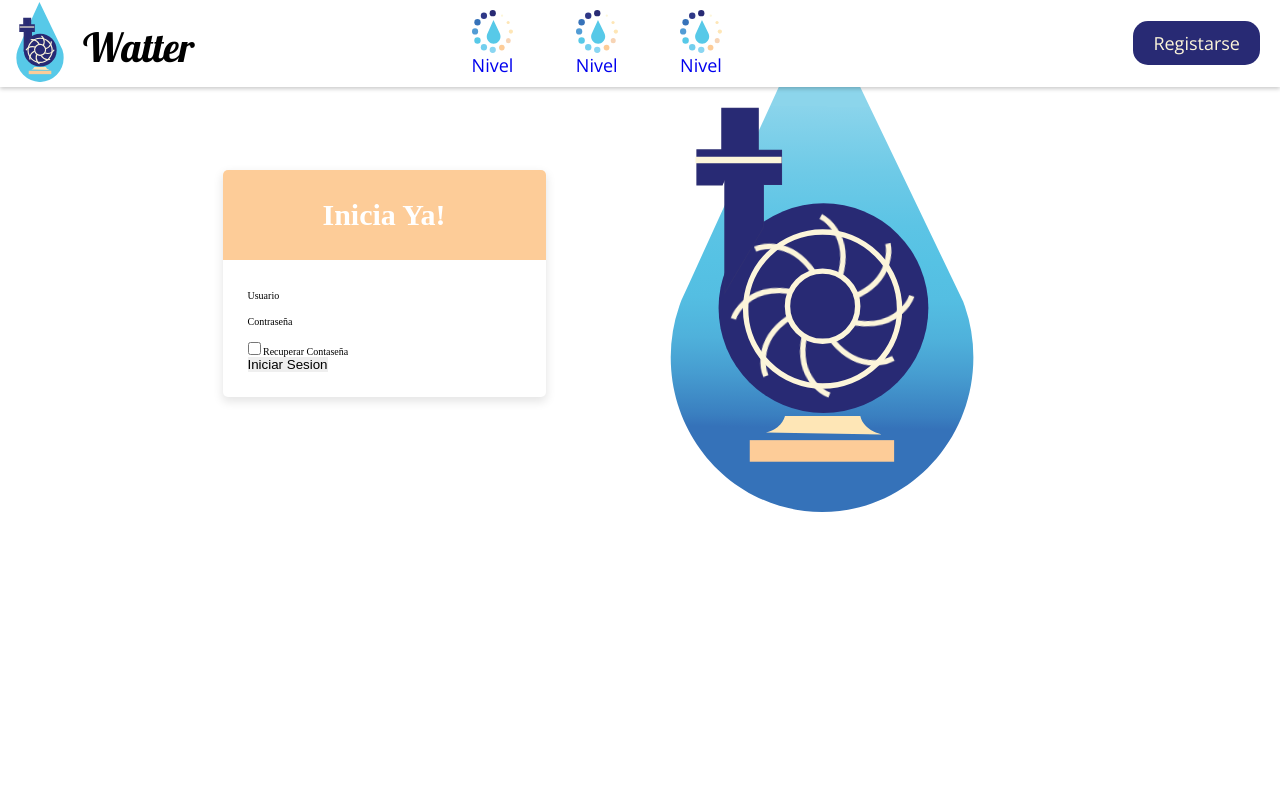
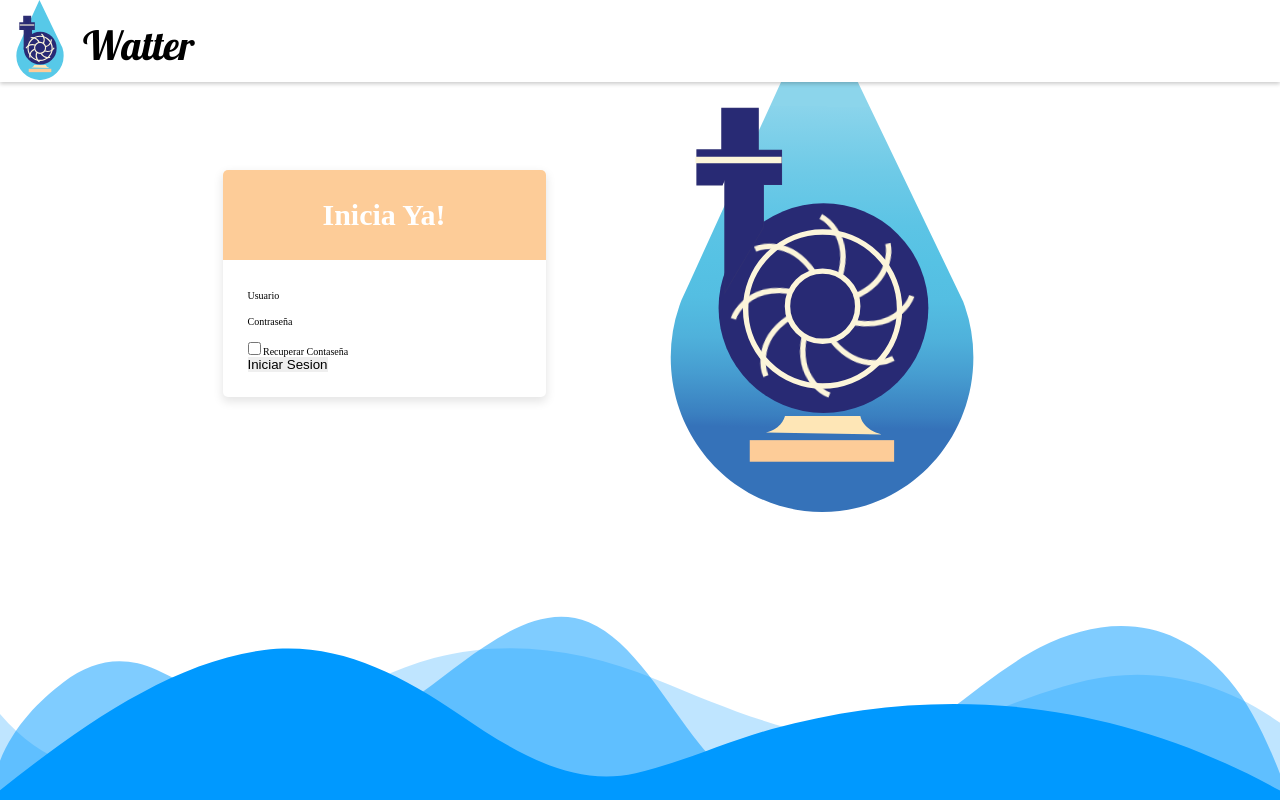
Before and after one commit to Mariana-Palacios/micro-dise-o, a Flask app: page / in a window 1280 px wide. Run offline with Flask 2, Linux system fonts and the light colour scheme.

Commit message:
modificacion css

```diff
--- a/watter/__init__.py
+++ b/watter/__init__.py
@@ -2,6 +2,7 @@ from flask import Flask
 from flask_sqlalchemy import SQLAlchemy
 from flask_bcrypt import Bcrypt
 from flask_mail import Mail
+from flask_login import LoginManager
 
 app = Flask(__name__)
 
@@ -12,4 +13,6 @@ db = SQLAlchemy(app)
 
 bcrypt = Bcrypt(app)
 
+login_manager = LoginManager(app)
+
 from watter import routes
--- a/watter/forms.py
+++ b/watter/forms.py
@@ -6,8 +6,9 @@ from watter.dbUsuario import Usuario
 class InicioForm(FlaskForm):
     username = StringField('Usuario', validators=[DataRequired()])
     password = PasswordField('Contraseña', validators=[DataRequired()])
-    recuperar = BooleanField('Recuperar contaseña')
+    remember = BooleanField('Recuperar contaseña')
     submit = SubmitField('Iniciar Sesion')
+    email = StringField('Email', validators=[DataRequired(), Email()])
 
 class RegistroForm(FlaskForm):
     username = StringField('Usuario', validators=[DataRequired()])
--- a/watter/routes.py
+++ b/watter/routes.py
@@ -2,15 +2,17 @@
 from watter.dbUsuario import Usuario, Post
 from watter.forms import RegistroForm, InicioForm, PostForm
 from flask import render_template, request, url_for, flash, redirect
+from flask_login import login_user, current_user, logout_user, login_required
+
 
 #@app.route("/", methods=['GET', 'POST'])
 @app.route('/', methods=['GET', 'POST'])
 def home():
     form = InicioForm()
-    if request.method == 'POST':
-        #name = request.form['name']
-        #email = request.form['email']
-        #password = request.form['password']
+    if form.validate_on_submit():
+        usuario = Usuario.query.filter_by(email=form.email.data).first()
+        if usuario and bcrypt.check_password_hash(usuario.password, form.password.data):
+            login_user(usuario, remember=form.remember.data)
         return redirect(url_for('post_form'))
     return render_template('inicioSesion.html', form=form)
 
--- a/watter/static/css/css.css
+++ b/watter/static/css/css.css
@@ -53,11 +53,6 @@ html{
 
 }
 
-.nav-center img{
-    display: block;
-    float: left;
-}
-
 .icons-nav{
     font-family: 'Open Sans', sans-serif;
     font-size: 18px;
--- a/watter/templates/base.html
+++ b/watter/templates/base.html
@@ -19,25 +19,6 @@
             <a href="#" class="logo-nav"> Watter</a>
         </div>
 
-
-        <nav class="navbar">
-            <div class="nav-center">
-                <img src="{{url_for('static', filename='images/porcentaje_3.svg')}}" alt="porcentaje">
-                <a href="{{ url_for('home') }}" >Nivel</a>
-            </div>
-            <div class="nav-center">
-                <img src="{{url_for('static', filename='images/porcentaje_3.svg')}}" alt="porcentaje">
-                <a href="{{ url_for('home') }}" >Nivel</a>
-            </div>
-            <div class="nav-center">
-                <img src="{{url_for('static', filename='images/porcentaje_3.svg')}}" alt="porcentaje">
-                <a href="{{ url_for('home') }}" >Nivel</a>
-            </div>
-        </nav>
-
-        <div class="icons-nav">
-            <a href="{{ url_for('registro') }}" class="inicio-sesion-nav">Registarse</a>
-        </div>
     </header>
 
     <section class="home">
@@ -106,8 +87,16 @@
 
     </section>
 
+    <footer>
 
-
+      <div class="wave">
+          <svg data-name="Layer 1" xmlns="http://www.w3.org/2000/svg" viewBox="0 0 1200 120" preserveAspectRatio="none">
+              <path d="M0,0V46.29c47.79,22.2,103.59,32.17,158,28,70.36-5.37,136.33-33.31,206.8-37.5C438.64,32.43,512.34,53.67,583,72.05c69.27,18,138.3,24.88,209.4,13.08,36.15-6,69.85-17.84,104.45-29.34C989.49,25,1113-14.29,1200,52.47V0Z" opacity=".25" class="shape-fill"></path>
+              <path d="M0,0V15.81C13,36.92,27.64,56.86,47.69,72.05,99.41,111.27,165,111,224.58,91.58c31.15-10.15,60.09-26.07,89.67-39.8,40.92-19,84.73-46,130.83-49.67,36.26-2.85,70.9,9.42,98.6,31.56,31.77,25.39,62.32,62,103.63,73,40.44,10.79,81.35-6.69,119.13-24.28s75.16-39,116.92-43.05c59.73-5.85,113.28,22.88,168.9,38.84,30.2,8.66,59,6.17,87.09-7.5,22.43-10.89,48-26.93,60.65-49.24V0Z" opacity=".5" class="shape-fill"></path>
+              <path d="M0,0V5.63C149.93,59,314.09,71.32,475.83,42.57c43-7.64,84.23-20.12,127.61-26.46,59-8.63,112.48,12.24,165.56,35.4C827.93,77.22,886,95.24,951.2,90c86.53-7,172.46-45.71,248.8-84.81V0Z" class="shape-fill"></path>
+          </svg>
+      </div>
+  </footer>
 
 </body>
 </html>
--- a/watter/templates/inicioSesion.html
+++ b/watter/templates/inicioSesion.html
@@ -13,7 +13,7 @@
             {{ form.password.label }}<br>
             {{ form.password(size=32) }}
         </p>
-        <p>{{ form.recuperar() }} {{ form.recuperar.label }}</p>
+        <p>{{ form.remember() }} {{ form.remember.label }}</p>
         <p>{{ form.submit() }}</p>
     </form>
   </div>
```
Also changed, not shown: other parts of watter/static/css/css.css (+0 -33 lines), watter/dbUsuario.py (+7 -2 lines), watter/templates/graficas.html (+2 -38 lines), watter/site.db.
